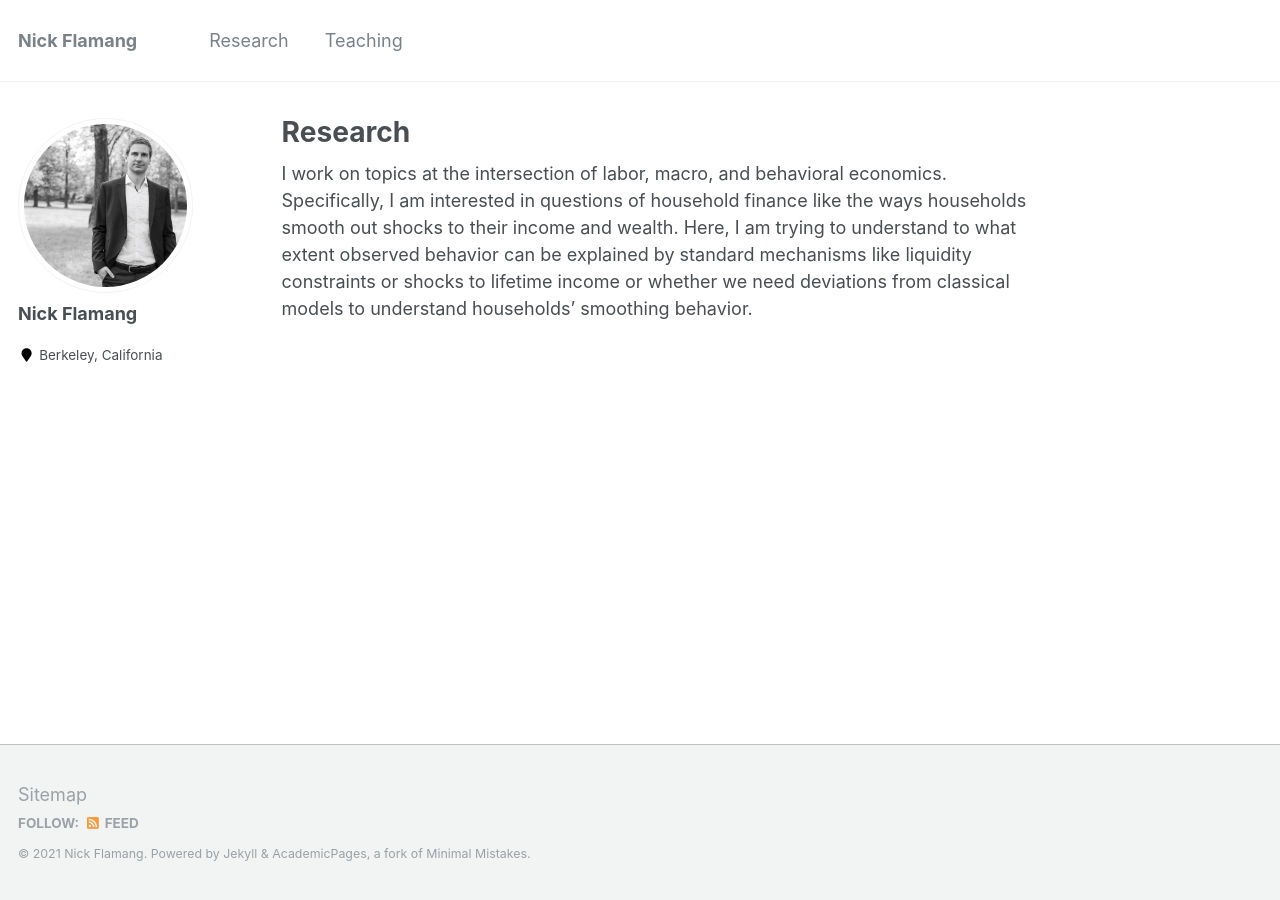
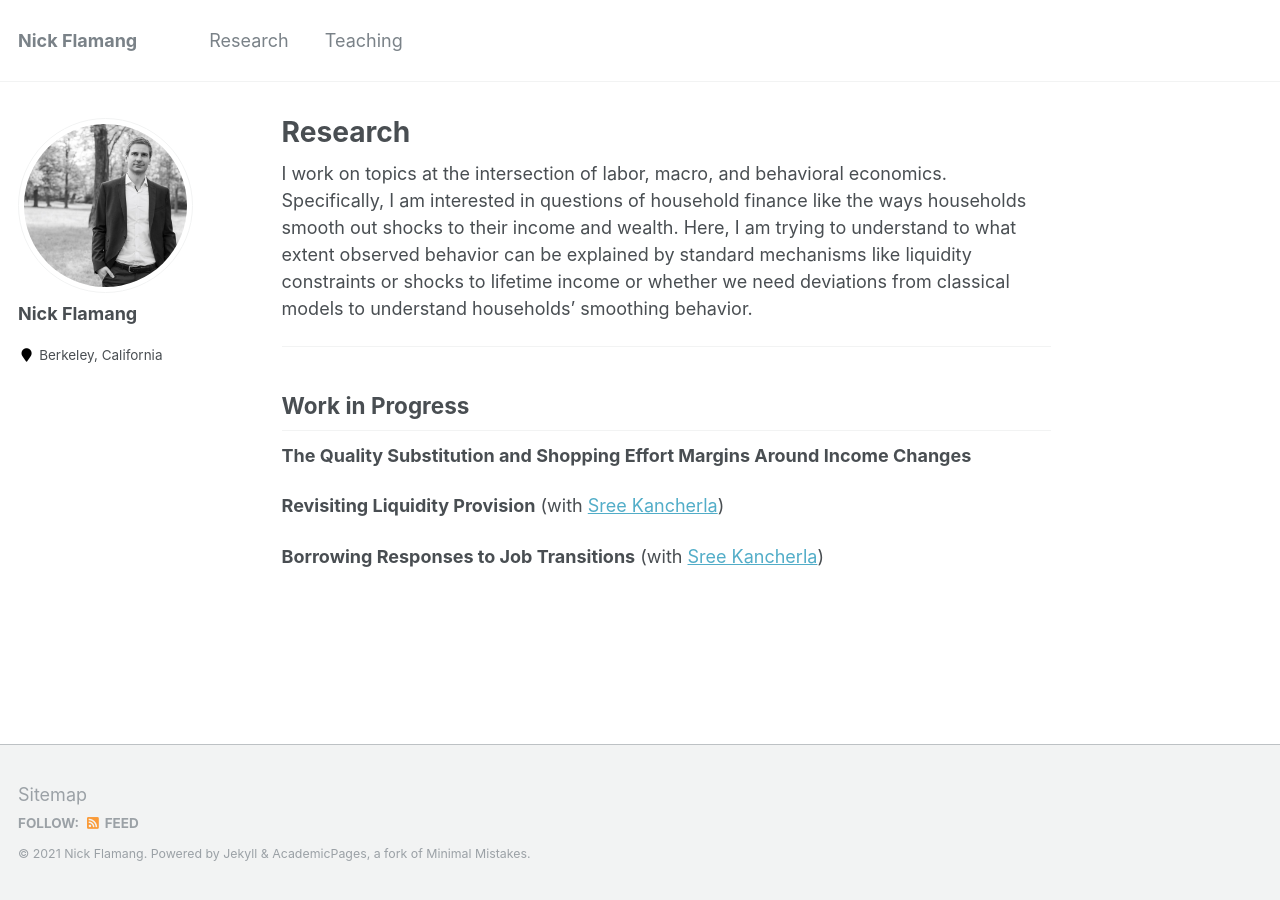
Before and after one commit to nickflamang/nickflamang.github.io, a Jekyll site: the page built from research.md, in a window 1280 px wide. Built offline with Jekyll 4.4.1, drawn with Linux system fonts in a browser that asks for light colours.

Commit message:
Update research.md

```diff
--- a/research.md
+++ b/research.md
@@ -3,3 +3,12 @@ title: Research
 ---
 
 I work on topics at the intersection of labor, macro, and behavioral economics. Specifically, I am interested in questions of household finance like the ways households smooth out shocks to their income and wealth. Here, I am trying to understand to what extent observed behavior can be explained by standard mechanisms like liquidity constraints or shocks to lifetime income or whether we need deviations from classical models to understand households' smoothing behavior.
+
+---
+## Work in Progress
+
+**The Quality Substitution and Shopping Effort Margins Around Income Changes**
+
+**Revisiting Liquidity Provision** (with [Sree Kancherla](https://sreekancherla.github.io/))
+
+**Borrowing Responses to Job Transitions** (with [Sree Kancherla](https://sreekancherla.github.io/))
```
